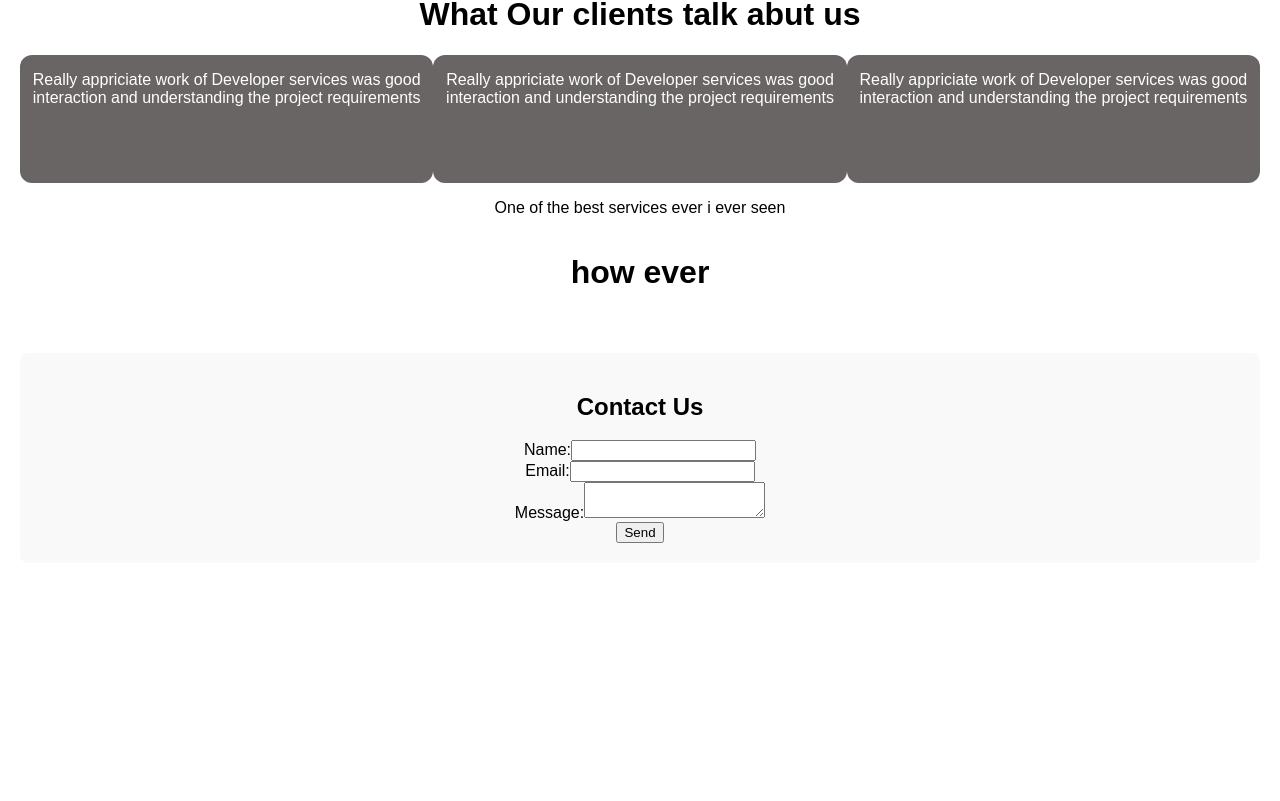
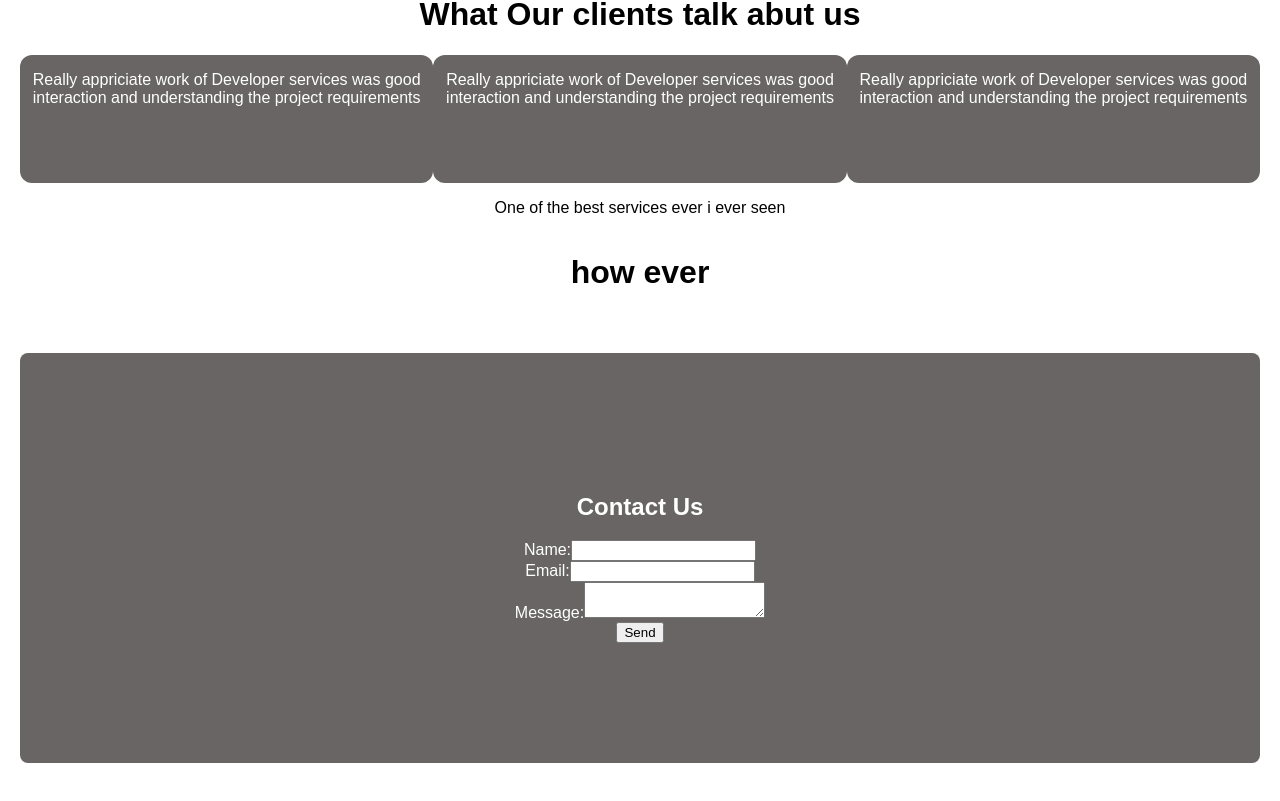
Before and after one commit to lakshmivenkateswara2356/mynewbusinesswebsite, a React (Create React App) app: page / in a window 1280 px wide. Shown: the part 1028-1829 px from the top of the page. Before the commit the page ends 1651 px from the top, so only its background shows below. Built offline with nearby package versions, Linux system fonts and the light colour scheme.

Commit message:
contactsection

```diff
--- a/src/App.css
+++ b/src/App.css
@@ -144,3 +144,10 @@ footer {
   flex-direction: row;
   justify-content: center;
 }
+
+.totalcontact {
+  background-color: #696565;
+  height: 100%;
+  padding: 120px;
+  color: white;
+}
--- a/src/components/Contact/index.js
+++ b/src/components/Contact/index.js
@@ -3,7 +3,7 @@ import React from 'react';
 
 function Contact() {
   return (
-    <section id="contact" className="contact">
+    <section id="contact" className="totalcontact">
       <h2>Contact Us</h2>
       <div >
       <form className="Container">
```
